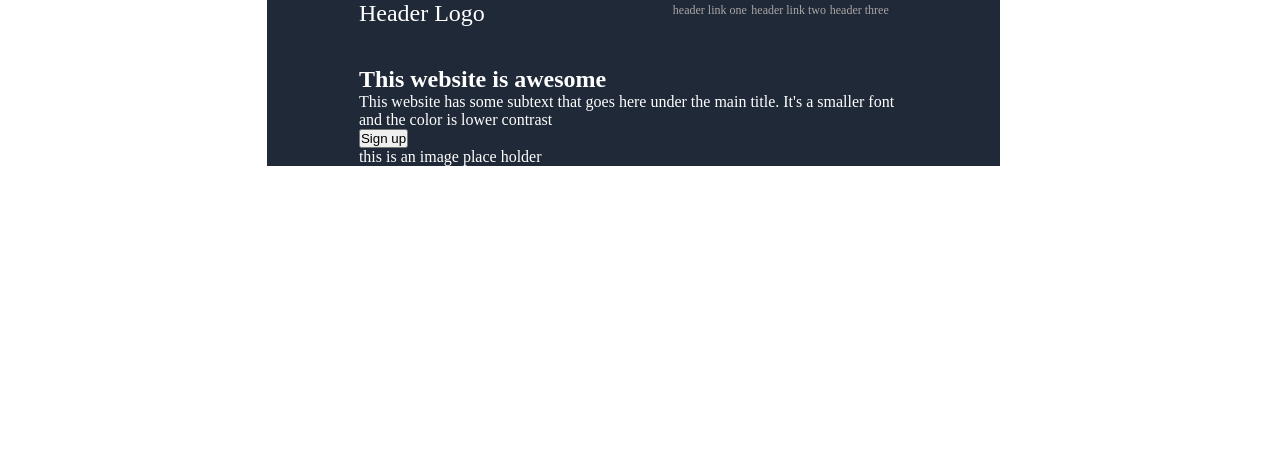
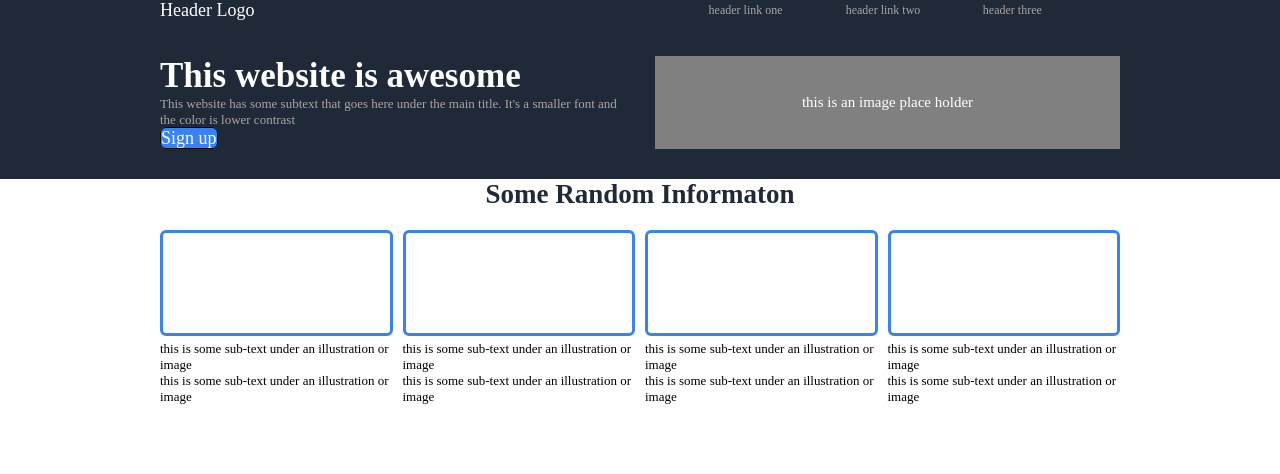
Before and after one commit to dx01-linux/Odin-landing-page, a plain HTML site: page index.html in a window 1280 px wide. Drawn offline with Linux system fonts and the light colour scheme.

Commit message:
'random-inf' section added as structured and stylized

```diff
--- a/css/style.css
+++ b/css/style.css
@@ -5,33 +5,38 @@ body , * {
 }
 
 #wrapper {
-    width: 99%;
+    width: 100%;
     display: flex;
     justify-content: center;
 }
 
 .level-0 {
+    width: 100%;
     display: flex;
     flex-flow: column wrap;
     justify-content: stretch;
     align-items: center;
 }
 #head.level-1 {
+    width: 100%;
     background-color: #1f2937;
     color: white;
     display: flex;
     justify-content: center;
 }
-#head > .level-2 {
+.level-2 {
     width: 75%;
     display: flex ;
     flex-flow: column wrap;
-    justify-content: flex-start;
-    row-gap: 30px;
+    justify-content: center;
+    row-gap: 20px;
+    margin-bottom: 30px;
+    > level-3 {
+        width: 100% ;
+    }
 }
 nav.level-3 {
     ul {
-        width: 100%;
         list-style: none;
         display: flex;
         flex-wrap: wrap;
@@ -41,7 +46,7 @@ nav.level-3 {
             flex : 4 1 0 ;
            a{
                 color: white;
-                font-size: 24px;
+                font-size: 18px;
            }
         }
         li{
@@ -55,3 +60,70 @@ nav.level-3 {
         }
     }
 }
+
+#head div.level-3 {
+    display: flex;
+    gap: 30px;
+    .level-4 {
+        flex : 1 ;
+    }
+    > div.level-4:first-child {
+        h2{
+            font-size: 35px;
+        }
+        p {
+            font-size: 13px ;
+            color: rgb(172, 166, 166);
+        }
+        a {
+            background-color: #3882f6;
+            text-decoration: none;
+            color: white;
+            font-size: 18px;
+            border: 1px solid black ;
+            border-radius: 6px;
+        }
+    }
+
+    .level-4 + .level-4 {
+        background-color: gray;
+        display: flex;
+        justify-content: center;
+        align-items: center;
+        p {
+            font-size: 15px;
+        }
+    }
+}
+
+#random-inf.level-1{
+    width: 100%;
+    display: flex;
+    justify-content: center;
+}
+
+#random-inf .level-3:first-child {
+    display: flex;
+    justify-content: center;
+    font-size: 18px;
+    color :#1f2937;
+}
+#random-inf .level-3 #boxes.level-4 {
+    display: flex;
+    gap : 10px ;
+    > .level-5{
+        display: flex;
+        flex-flow: column wrap;
+        gap : 5px ;
+        div {
+            flex : 0 1 100px ;
+        }
+        .white-box{
+            border: 3px solid #3882f6; ;
+            border-radius: 6px;
+        }
+        div p {
+            font-size: 13px;
+        }
+    }
+}
--- a/index.html
+++ b/index.html
@@ -10,9 +10,9 @@
   <body>
     <div id="wrapper">
       <div class="level-0">
-        <div id = 'head' class='level-1'>
+        <div id='head' class='level-1'>
           <div class="level-2">
-            <nav class = 'level-3'>
+            <nav class='level-3'>
               <ul>
                 <li><a href="#">Header Logo</a></li>
                 <li><a href="#">header link one</a></li>
@@ -26,14 +26,48 @@
                 <p> This website has some subtext that goes
                   here under the main title. It's a smaller
                   font and the color is lower contrast </p>
-                <button> Sign up </button>
+
+                <a href="#"> Sign up </a>
               </div>
               <div class="level-4">
-                <div>
-                  <p>this is an image place holder </p>
+                <p> this is an image place holder</p>
+              </div>
+            </div>
+          </div>
+        </div>
+        <div id="random-inf" class="level-1">
+          <div class="level-2">
+              <div class="level-3">
+                  <h2> Some Random Informaton</h2>
+              </div>
+              <div class="level-3">
+                <div id = 'boxes' class = 'level-4'>
+                  <div class = 'level-5'>
+                      <div class = 'white-box'></div>
+                      <div>
+                        <p> this is some sub-text under an illustration or image </p><p> this is some sub-text under an illustration or image </p>
+                      </div>
+                  </div>
+                  <div class = 'level-5'>
+                    <div class = 'white-box'></div>
+                    <div>
+                      <p> this is some sub-text under an illustration or image </p><p> this is some sub-text under an illustration or image </p>
+                    </div>
+                  </div>
+                  <div class = 'level-5'>
+                    <div class = 'white-box'></div>
+                    <div>
+                      <p> this is some sub-text under an illustration or image </p><p> this is some sub-text under an illustration or image </p>
+                    </div>
+                  </div>
+                  <div  class = 'level-5'>
+                    <div class = 'white-box'></div>
+                    <div>
+                      <p> this is some sub-text under an illustration or image </p><p> this is some sub-text under an illustration or image </p>
+                    </div>
+                  </div>
                 </div>
               </div>
-            </div>
           </div>
         </div>
       </div>
```
